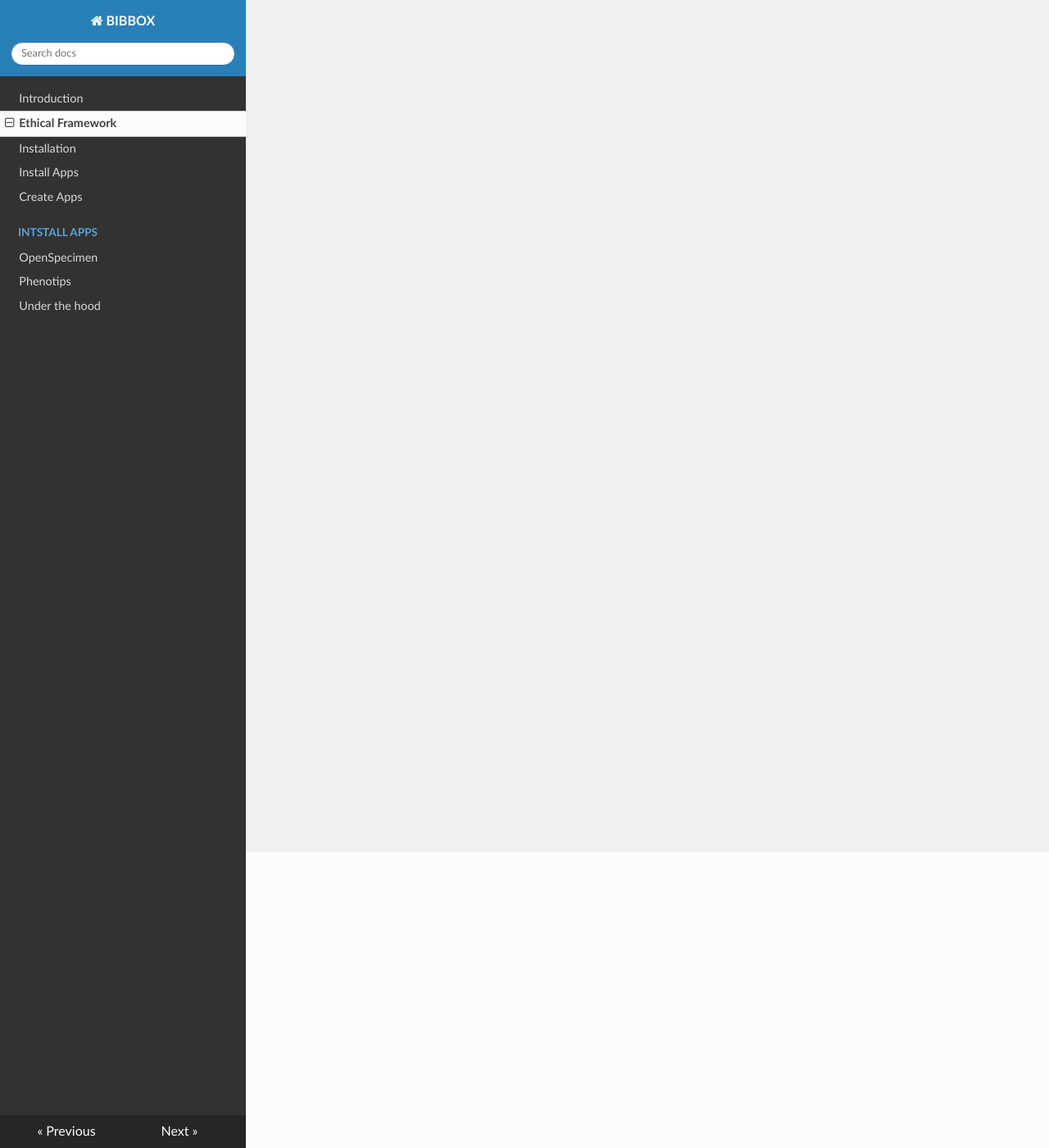
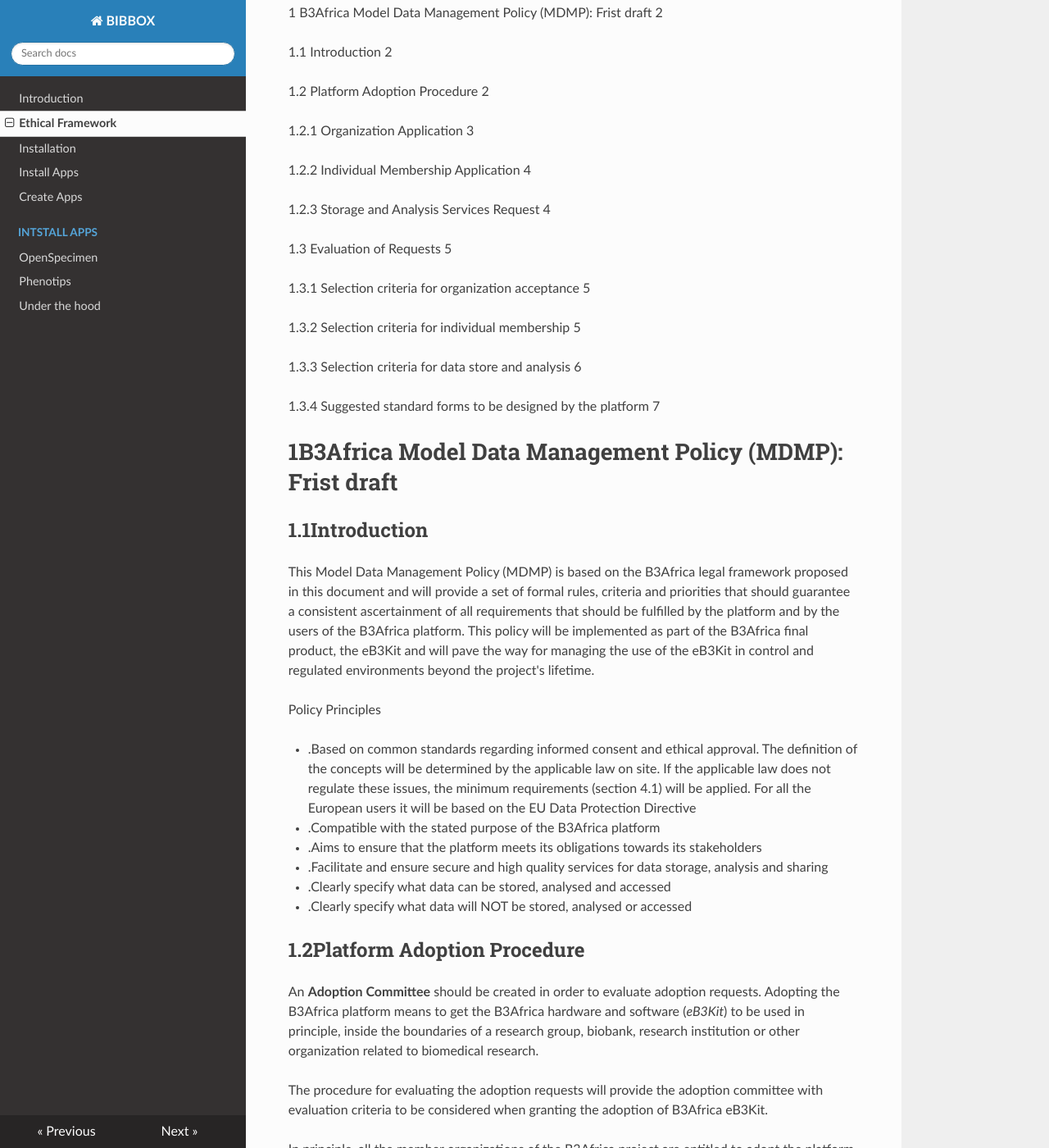
Before and after one commit to roxmer/bibbox-documentation, an MkDocs documentation site: the page built from docs/ethics.md, in a window 1280 px wide and 1400 px high, scrolled down 361 px. Shown: the whole window at 82% size. Built offline with MkDocs 1.6.1, drawn with Linux system fonts in a browser that asks for light colours; nearby versions of some CDN libraries; old or Windows-style settings are respelled for this version of MkDocs; some of the changed text lies outside the part shown.

Commit message:
Update ethics.md

```diff
--- a/docs/ethics.md
+++ b/docs/ethics.md
@@ -1,3 +1,62 @@
 # Ethics Framework
 
-to be written by Roxana
+#  Version 1.0
+
+Contents
+
+_B3Africa Model Data Management Policy_        1
+
+_Version 1.0_        1
+
+1        B3Africa Model Data Management Policy (MDMP): Frist draft        2
+
+1.1        Introduction        2
+
+1.2        Platform Adoption Procedure        2
+
+1.2.1        Organization Application        3
+
+1.2.2        Individual Membership Application        4
+
+1.2.3        Storage and Analysis Services Request        4
+
+1.3        Evaluation of Requests        5
+
+1.3.1        Selection criteria for organization acceptance        5
+
+1.3.2        Selection criteria for individual membership        5
+
+1.3.3        Selection criteria for data store and analysis        6
+
+1.3.4        Suggested standard forms to be designed by the platform        7
+
+
+
+# 1B3Africa Model Data Management Policy (MDMP): Frist draft
+
+## 1.1Introduction
+
+This Model Data Management Policy (MDMP) is based on the B3Africa legal framework proposed in this document and will provide a set of formal rules, criteria and priorities that should guarantee a consistent ascertainment of all requirements that should be fulfilled by the platform and by the users of the B3Africa platform. This policy will be implemented as part of the B3Africa final product, the eB3Kit and will pave the way for managing the use of the eB3Kit in control and regulated environments beyond the project&#39;s lifetime.
+
+Policy Principles
+
+- .Based on common standards regarding informed consent and ethical approval. The definition of the concepts will be determined by the applicable law on site. If the applicable law does not regulate these issues, the minimum requirements (section 4.1) will be applied. For all the European users it will be based on the EU Data Protection Directive
+- .Compatible with the stated purpose of the B3Africa platform
+- .Aims to ensure that the platform meets its obligations towards its stakeholders
+- .Facilitate and ensure secure and high quality services for data storage, analysis and sharing
+- .Clearly specify what data can be stored, analysed and accessed
+- .Clearly specify what data will NOT be stored, analysed or accessed
+
+## 1.2Platform Adoption Procedure
+
+An **Adoption Committee** should be created in order to evaluate adoption requests. Adopting the B3Africa platform means to get the B3Africa hardware and software (_eB3Kit_) to be used in principle, inside the boundaries of a research group, biobank, research institution or other organization related to biomedical research.
+
+The procedure for evaluating the adoption requests will provide the adoption committee with evaluation criteria to be considered when granting the adoption of B3Africa eB3Kit.
+
+In principle, all the member organizations of the B3Africa project are entitled to adopt the platform as well as the institutions participating as use cases. Nevertheless, this policy will pave the way to future adoption of the eB3Kit by other African and European medical-research institutions. It implies that regulations about the adoption of the B3Africa platform should be in place beyond the project&#39;s lifetime. Established organizations as BBMRI-ERIC can be suitable for managing the distribution and management of the B3Africa informatics platform.
+
+This policy will also guarantee standard data access procedures when creating federation of eB3Kit instances or when integrating the eB3Kit with existing e-infrastructures for storage, analysis or sharing purposes.
+
+### 1.2.1Organization Application
+
+The eB3Kit can be acquired by an organization that will manage the use of the eB3Kit. Even when the eB3Kit is acquired by an individual research group, biobank or similar; it is important that the hosting organization is involved in the process. In all the cases, the organization should request the adoption of the B3Africa eB3Kit.
```
